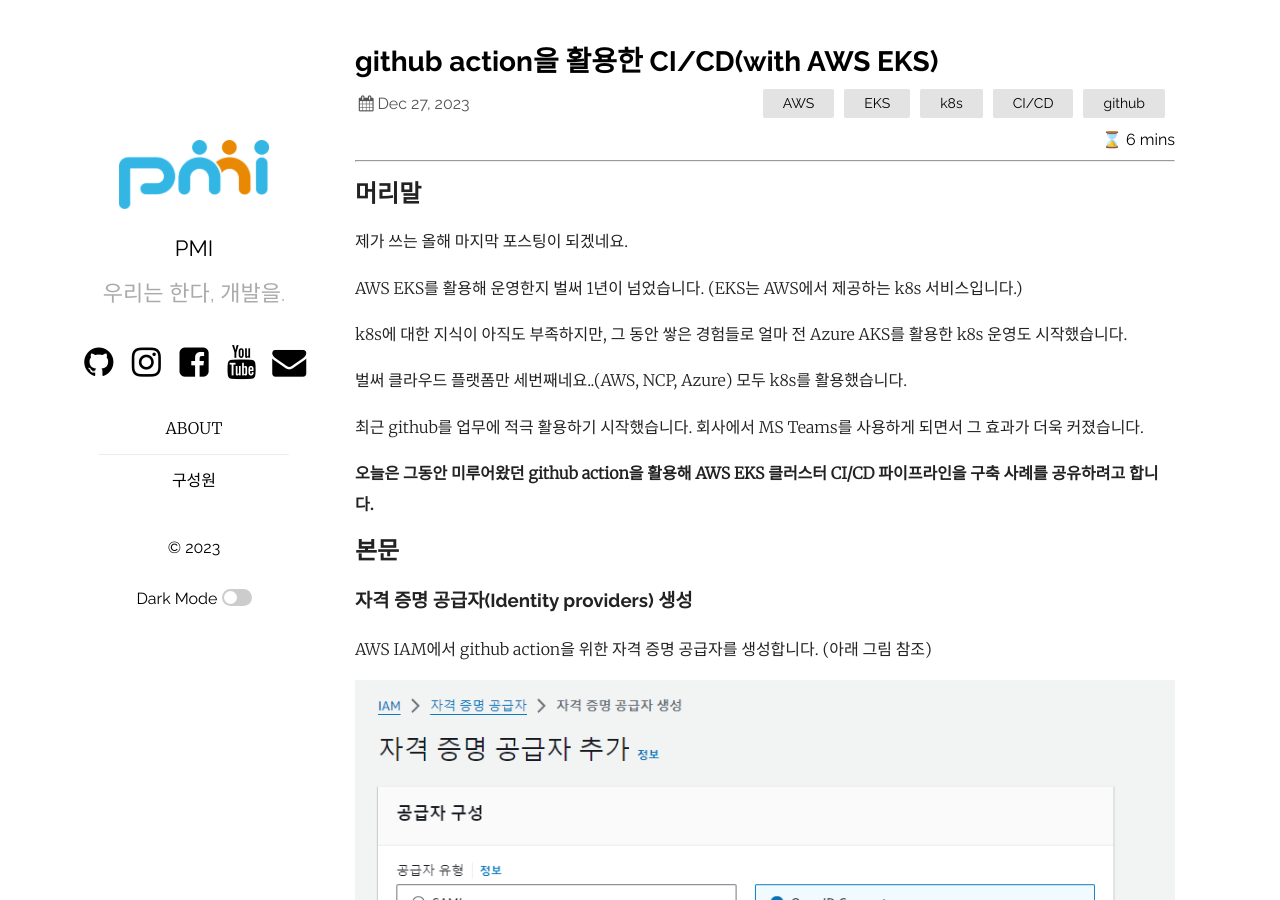
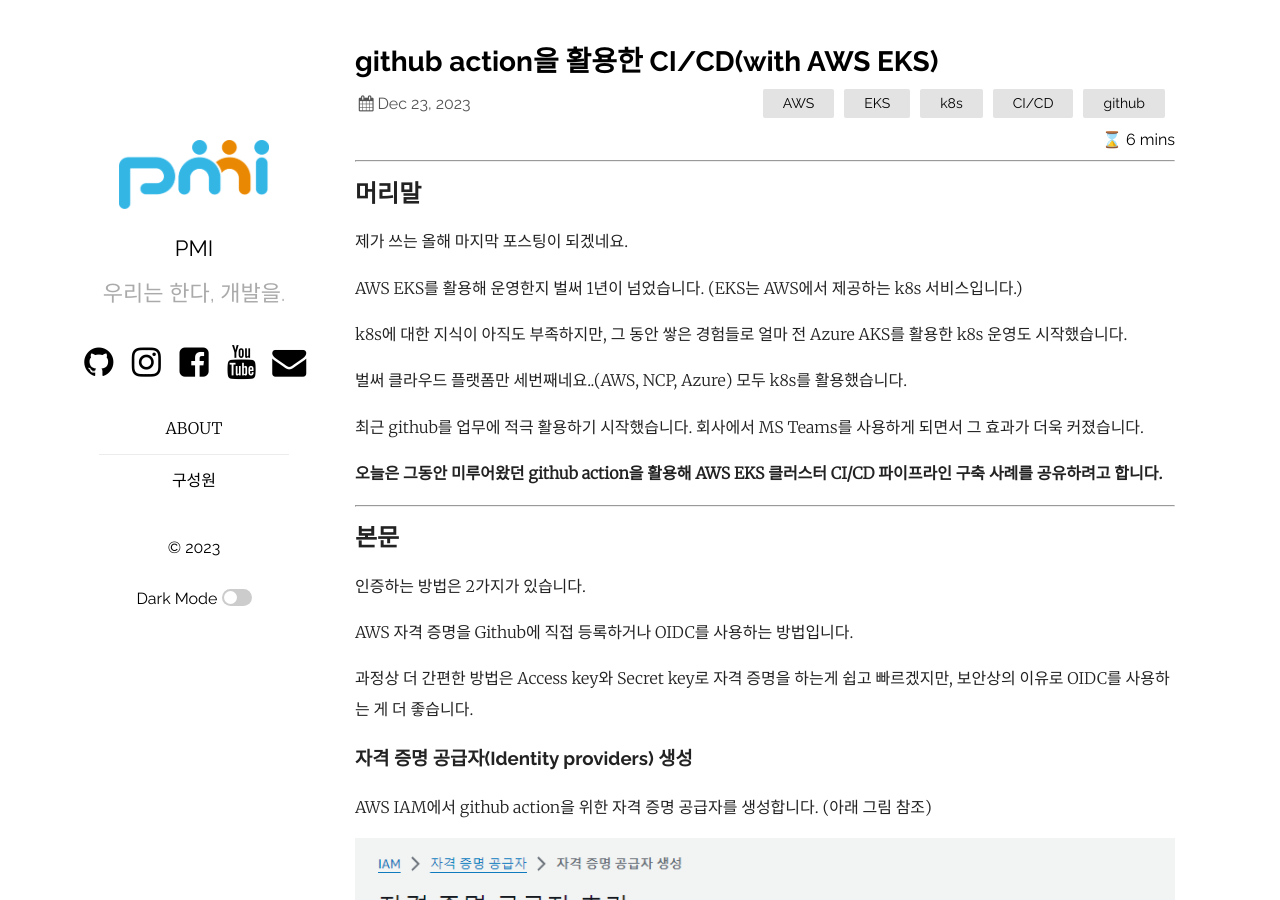
Before and after one commit to pmirnc-dev/pmirnc-dev.github.io, a Jekyll site: the page built from _posts/2023-12-27-github-action을-활용한-CI-CD-AWS-EKS.md, in a window 1280 px wide and 900 px high. Built offline with Jekyll 4.4.1, drawn with Linux system fonts in a browser that asks for light colours; comment, search, counter and statistics services are not loaded; some of the changed text lies outside the part shown.

Commit message:
fix(post): post 편집
post 편집

```diff
--- a/_posts/2023-12-27-github-action을-활용한-CI-CD-AWS-EKS.md
+++ b/_posts/2023-12-27-github-action을-활용한-CI-CD-AWS-EKS.md
@@ -1,9 +1,10 @@
 ---
 layout: post
 title:  "github action을 활용한 CI/CD(with AWS EKS)"
-date:   2023-12-27 09:00:00 +0900
+date:   2023-12-23 09:00:00 +0900
 author: hsyoo
 categories: AWS EKS k8s CI/CD github
+published: true
 ---
 <hr>
 
@@ -19,9 +20,17 @@
 
 최근 github를 업무에 적극 활용하기 시작했습니다. 회사에서 MS Teams를 사용하게 되면서 그 효과가 더욱 커졌습니다.
 
-**오늘은 그동안 미루어왔던 github action을 활용해 AWS EKS 클러스터 CI/CD 파이프라인을 구축 사례를 공유하려고 합니다.**
+**오늘은 그동안 미루어왔던 github action을 활용해 AWS EKS 클러스터 CI/CD 파이프라인 구축 사례를 공유하려고 합니다.**
+
+<hr/>
 
 ## 본문
+
+인증하는 방법은 2가지가 있습니다.
+
+AWS 자격 증명을 Github에 직접 등록하거나 OIDC를 사용하는 방법입니다.
+
+과정상 더 간편한 방법은 Access key와 Secret key로 자격 증명을 하는게 쉽고 빠르겠지만, 보안상의 이유로 OIDC를 사용하는 게 더 좋습니다.
 
 ### 자격 증명 공급자(Identity providers) 생성
 
@@ -253,19 +262,23 @@
 
 ### 결과
 
-드디어 끝났습니다. 배포버전의 branch를 deploy/** 형태로 생성하고 푸시하면 github action이 실행됩니다.
+드디어 끝났습니다. 잘 따라오셨다면
+
+배포버전의 branch를 deploy/** 형태로 저장소에 push한다면 github action이 실행되고, EKS deployment가 업데이트 될 것입니다.
 
 ![img.png](/assets/images/hsyoo/github-actions-workflow.png)
 
+<hr/>
+
 ## 마치면서..
-
-이번 포스팅은 github action을 활용해 CI/CD 파이프라인을 구축하는 방법을 공유했습니다.
 
 꼬박 하루를 투자해야 했지만, github action을 활용해 CI/CD 파이프라인을 구축할 수 있게 되었습니다.
 
 branch 관리를 철저히 하지 않으면, 배포 버전이 잘못 배포되는 등의 문제가 발생할 수 있습니다.
 
-이제 앞으로 진행하는 프로젝트들은 github action을 활용해 CI/CD 파이프라인을 통해 배포를 진행할 예정입니다.
+앞으로 진행하는 프로젝트들을 이번에 구현한 파이프라인을 통해 배포를 진행할 예정입니다.
+
+다소 복잡해보이고, 귀찮아보이지만 한번 구축해놓으면 편하게 사용할 수 있습니다.
 
 긴 글 읽어주셔서 감사하고, 이 포스팅에 큰 도움이 된 참고 자료를 남깁니다.
 
```
